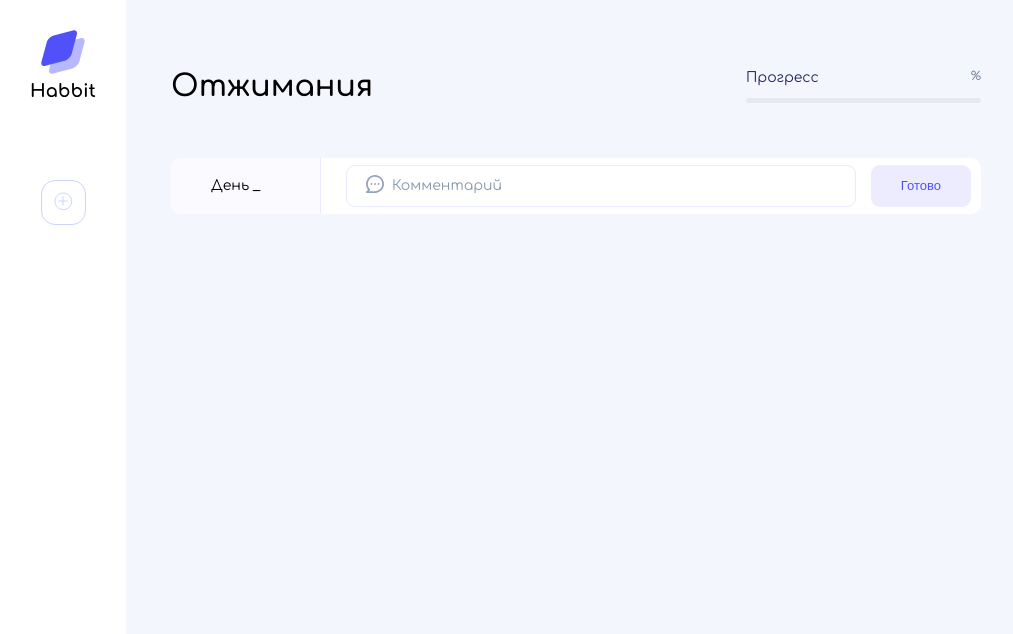
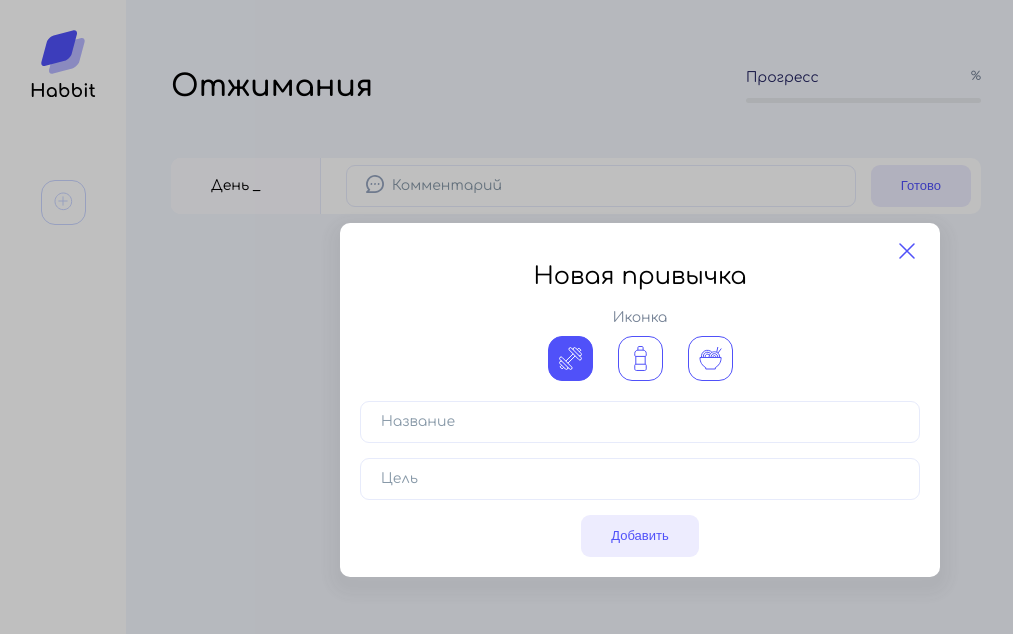
Before and after one commit to SakharovaKsu/Habbit-App, a plain HTML site: page index.html in a window 1280 px wide. Both pictures are taken after a click on the button 63 px from the left and 202 px from the top of the page. Shown: the whole page, without its empty margins (0-1013 px from the left). Drawn offline with Linux system fonts and the light colour scheme.

Commit message:
появление попап окна

```diff
--- a/index.html
+++ b/index.html
@@ -21,7 +21,7 @@
         <img class="logo" src="./images/logo.svg" alt="Логотип Habbit App" />
         <nav class="menu">
           <div class="menu__list"></div>
-          <button class="menu__add">
+          <button class="menu__add" onclick="togglePopup()">
             <img src="./images/add.svg" alt="Добавить привычку." />
           </button>
         </nav>
--- a/scripts/app.js
+++ b/scripts/app.js
@@ -15,6 +15,9 @@ const page = {
   content: {
     daysConteiner: document.getElementById('days'),
     nextDay: document.querySelector('.habbit__day')
+  },
+  popup: {
+    index: document.getElementById('add-habbit-popup'),
   }
 }
 
@@ -30,6 +33,15 @@ function loadData() {
 function saveData() {
 	localStorage.setItem(HABBIT_KEY, JSON.stringify(habbits));
 }
+
+// Функция закрытия и открытия попапа
+function togglePopup() {
+  if(page.popup.index.classList.contains('cover_hidden')) { // Проверяем наличие класса
+    page.popup.index.classList.remove('cover_hidden');
+  } else {
+    page.popup.index.classList.add('cover_hidden');
+  }
+};
 
 /* render */
 function rerenderMenu(activeHabbit) {
```
